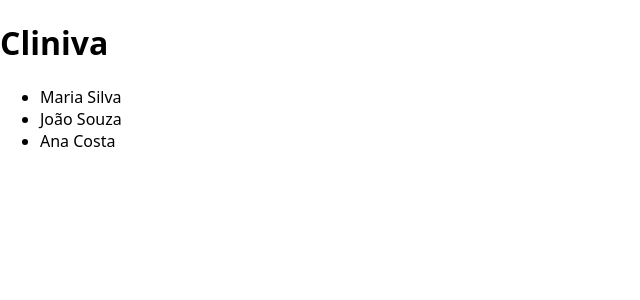
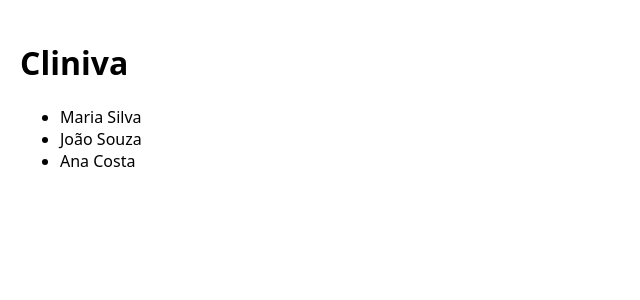
Before and after one commit to paulovpinheiroo/Cliniva, a React (Vite) app in the folder frontend/: page / in a window 1280 px wide. Shown: the top 300 px of the page, without its empty margins (0-640 px from the left). Built offline with nearby package versions, Linux system fonts and the light colour scheme.

Commit message:
feat: integrate clientelist to app

```diff
--- a/frontend/src/App.tsx
+++ b/frontend/src/App.tsx
@@ -1,24 +1,15 @@
+import ClienteList from "./ClienteList"
 function App() {
-
   const cliente = [
     { id: 1, nome: "Maria Silva" },
     { id: 2, nome: "João Souza" },
     { id: 3, nome: "Ana Costa" }
   ]
-
-  return <>
+  return <div style={{ padding: "20px" }}>
     <h1>Cliniva</h1>
     <section>
-      <ul>
-        {cliente.map((c) => (
-          <li key={c.id}>{c.nome}</li>
-        ))}
-      </ul>
+      <ClienteList clientes={cliente} />
     </section>
-
-  </>
-
-
+  </div>
 }
-
 export default App
```
